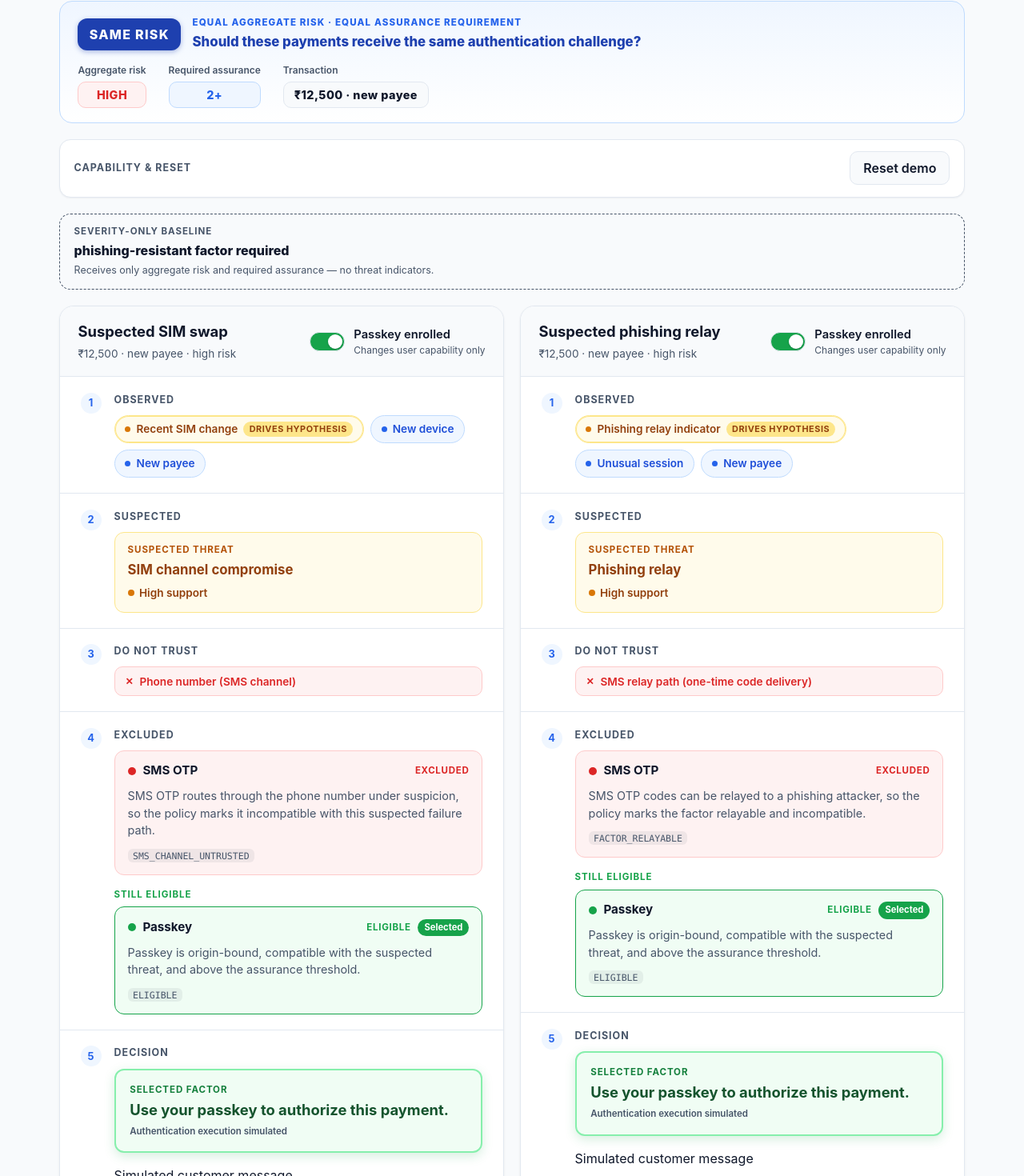
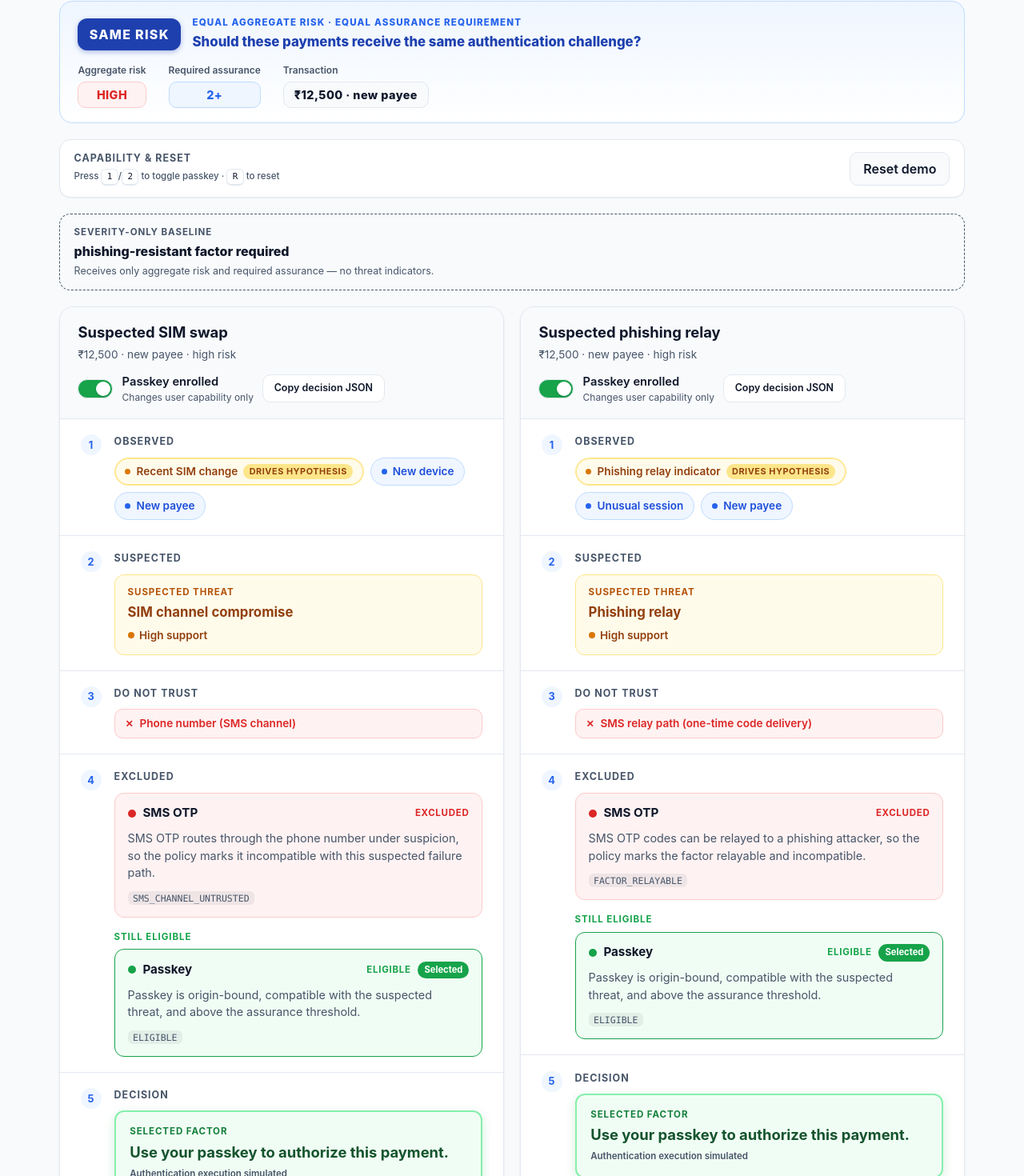
Before and after one commit to Venuvikaas/threat-aware-mfa, a React (Vite) app: page / in a window 1280 px wide. Shown: the part 163-1633 px from the top of the page at 80% size. Built offline with nearby package versions, Linux system fonts and the light colour scheme.

Commit message:
feat(ui): add demo keyboard controls

```diff
--- a/src/App.tsx
+++ b/src/App.tsx
@@ -1,4 +1,4 @@
-import { useMemo, useState } from "react";
+import { useEffect, useMemo, useState } from "react";
 import { evaluateScenario } from "./engine/evaluateScenario";
 import { scalarBaseline } from "./engine/scalarBaseline";
 import { demoPolicy } from "./policy/demoPolicy";
@@ -10,6 +10,7 @@ import { BaselineCard } from "./components/BaselineCard";
 import { ComparisonWorkspace } from "./components/ComparisonWorkspace";
 import { ScenarioPanel } from "./components/ScenarioPanel";
 import { CapabilityToggle } from "./components/CapabilityToggle";
+import { DecisionExport } from "./components/DecisionExport";
 import "./styles/tokens.css";
 import "./styles/app.css";
 
@@ -60,6 +61,13 @@ function App() {
     setCapabilities((prev) => ({ ...prev, [id]: { passkeyEnrolled } }));
   }
 
+  function togglePasskey(id: (typeof scenarioIds)[number]) {
+    setCapabilities((prev) => ({
+      ...prev,
+      [id]: { passkeyEnrolled: !prev[id].passkeyEnrolled },
+    }));
+  }
+
   function reset() {
     setCapabilities(
       Object.fromEntries(
@@ -68,12 +76,45 @@ function App() {
     );
   }
 
+  // Keyboard demo controls: 1/2 toggle passkey per panel, R resets.
+  // Ignored while typing in a control so keys never hijack the UI mid-input.
+  useEffect(() => {
+    function onKeyDown(event: KeyboardEvent) {
+      const target = event.target as HTMLElement | null;
+      if (
+        target &&
+        (target.tagName === "INPUT" ||
+          target.tagName === "TEXTAREA" ||
+          target.tagName === "SELECT" ||
+          target.isContentEditable)
+      ) {
+        return;
+      }
+      const key = event.key.toLowerCase();
+      if (key === "1") {
+        togglePasskey("sim-swap");
+      } else if (key === "2") {
+        togglePasskey("phishing");
+      } else if (key === "r") {
+        reset();
+      }
+    }
+    window.addEventListener("keydown", onKeyDown);
+    return () => window.removeEventListener("keydown", onKeyDown);
+  }, []);
+
   return (
     <AppShell>
       <SharedRiskHeader scenarios={scenarios} />
 
       <div className="demo-controls">
-        <p className="demo-controls-label">Capability & reset</p>
+        <p className="demo-controls-label">
+          Capability & reset
+          <span className="keyboard-hints">
+            Press <kbd>1</kbd>/<kbd>2</kbd> to toggle passkey · <kbd>R</kbd> to
+            reset
+          </span>
+        </p>
         <div className="demo-controls-actions">
           <button type="button" className="reset-button" onClick={reset}>
             Reset demo
@@ -93,6 +134,7 @@ function App() {
               onChange={(checked) => updateCapability("sim-swap", checked)}
             />
           }
+          exportButton={<DecisionExport decision={simDecision} />}
         />
         <ScenarioPanel
           scenario={scenarioFor("phishing")}
@@ -103,6 +145,7 @@ function App() {
               onChange={(checked) => updateCapability("phishing", checked)}
             />
           }
+          exportButton={<DecisionExport decision={phishingDecision} />}
         />
       </ComparisonWorkspace>
 
--- a/src/components/ScenarioPanel.tsx
+++ b/src/components/ScenarioPanel.tsx
@@ -1,16 +1,19 @@
+import type { ReactNode } from "react";
 import type { Decision, Scenario } from "../engine/types";
 import { DecisionTrace } from "./DecisionTrace";
 
 interface ScenarioPanelProps {
   scenario: Scenario;
   decision: Decision;
-  control?: React.ReactNode;
+  control?: ReactNode;
+  exportButton?: ReactNode;
 }
 
 export function ScenarioPanel({
   scenario,
   decision,
   control,
+  exportButton,
 }: ScenarioPanelProps) {
   return (
     <section className="scenario-panel" aria-label={scenario.title}>
@@ -23,7 +26,10 @@ export function ScenarioPanel({
             risk
           </p>
         </div>
-        {control}
+        <div className="scenario-panel-actions">
+          {control}
+          {exportButton}
+        </div>
       </header>
       <DecisionTrace decision={decision} />
     </section>
--- a/src/styles/app.css
+++ b/src/styles/app.css
@@ -806,3 +806,90 @@ input {
     font-size: 0.9rem;
   }
 }
+
+/* ---------- Optional features ---------- */
+
+.scenario-panel-actions {
+  display: flex;
+  flex-wrap: wrap;
+  align-items: center;
+  gap: 0.7rem;
+}
+
+.export-button {
+  padding: 0.45rem 0.85rem;
+  border: 1px solid var(--border);
+  border-radius: 10px;
+  background: var(--surface);
+  color: var(--ink);
+  font-size: 0.78rem;
+  font-weight: 600;
+  cursor: pointer;
+  transition: border-color 140ms ease, background 140ms ease, color 140ms ease;
+}
+
+.export-button:hover {
+  border-color: var(--ink-muted);
+  background: var(--surface-soft);
+}
+
+.export-button.is-copied {
+  border-color: var(--eligible);
+  background: var(--eligible-bg);
+  color: #15803d;
+}
+
+.customer-preview {
+  margin-top: 0.7rem;
+  padding: 0.75rem 0.9rem;
+  border: 1px dashed #cbd5e1;
+  border-radius: 12px;
+  background: var(--surface-soft);
+}
+
+.customer-preview.is-recovery {
+  border-color: #ddd6fe;
+  background: var(--recovery-bg);
+}
+
+.customer-preview-label {
+  margin: 0 0 0.3rem;
+  font-size: 0.68rem;
+  font-weight: 700;
+  letter-spacing: 0.08em;
+  text-transform: uppercase;
+  color: var(--ink-muted);
+}
+
+.customer-preview-bubble {
+  margin: 0;
+  font-size: 0.9rem;
+  font-weight: 600;
+  color: var(--ink);
+}
+
+.customer-preview.is-recovery .customer-preview-bubble {
+  color: #4c1d95;
+}
+
+.keyboard-hints {
+  display: block;
+  margin-top: 0.2rem;
+  font-size: 0.72rem;
+  font-weight: 500;
+  letter-spacing: 0;
+  text-transform: none;
+  color: var(--ink-muted);
+}
+
+.keyboard-hints kbd {
+  display: inline-block;
+  padding: 0.05rem 0.4rem;
+  border: 1px solid var(--border);
+  border-bottom-width: 2px;
+  border-radius: 6px;
+  background: var(--surface);
+  font-family: var(--font-mono);
+  font-size: 0.68rem;
+  color: var(--ink);
+}
```
